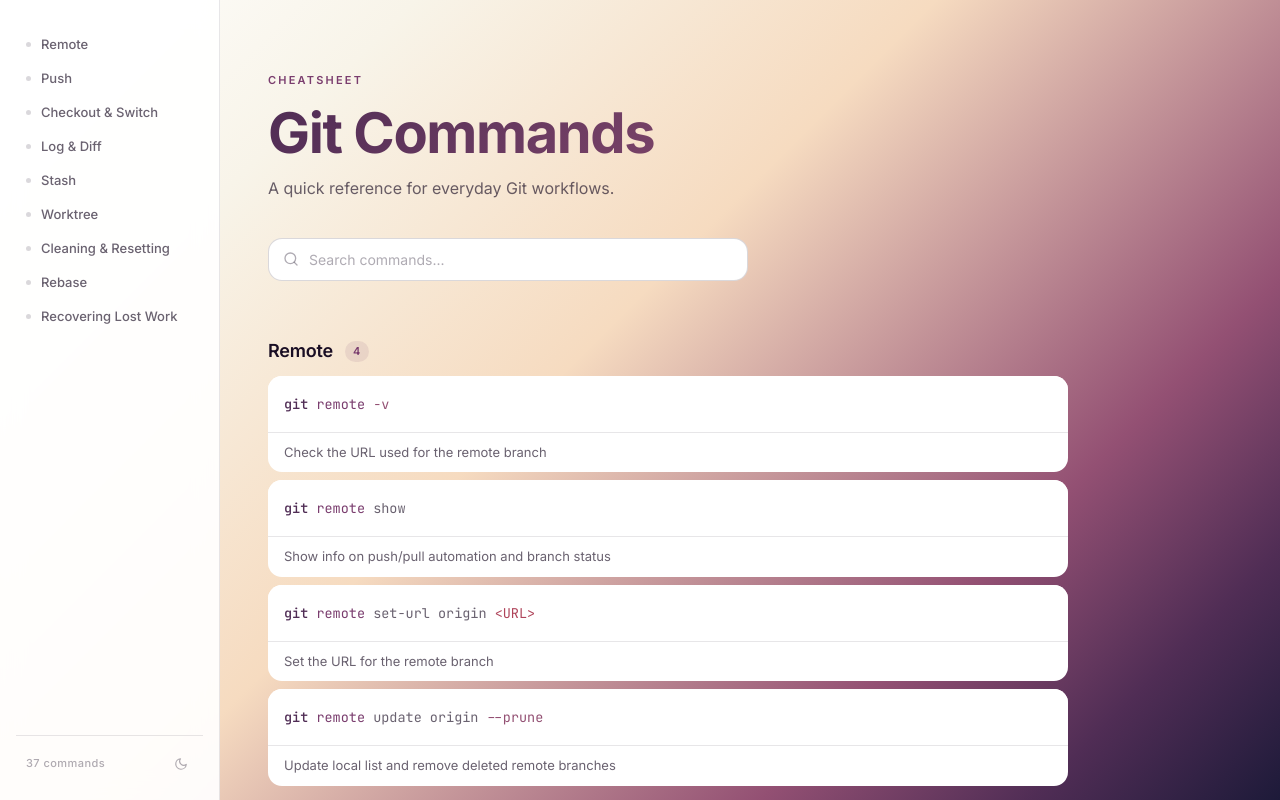
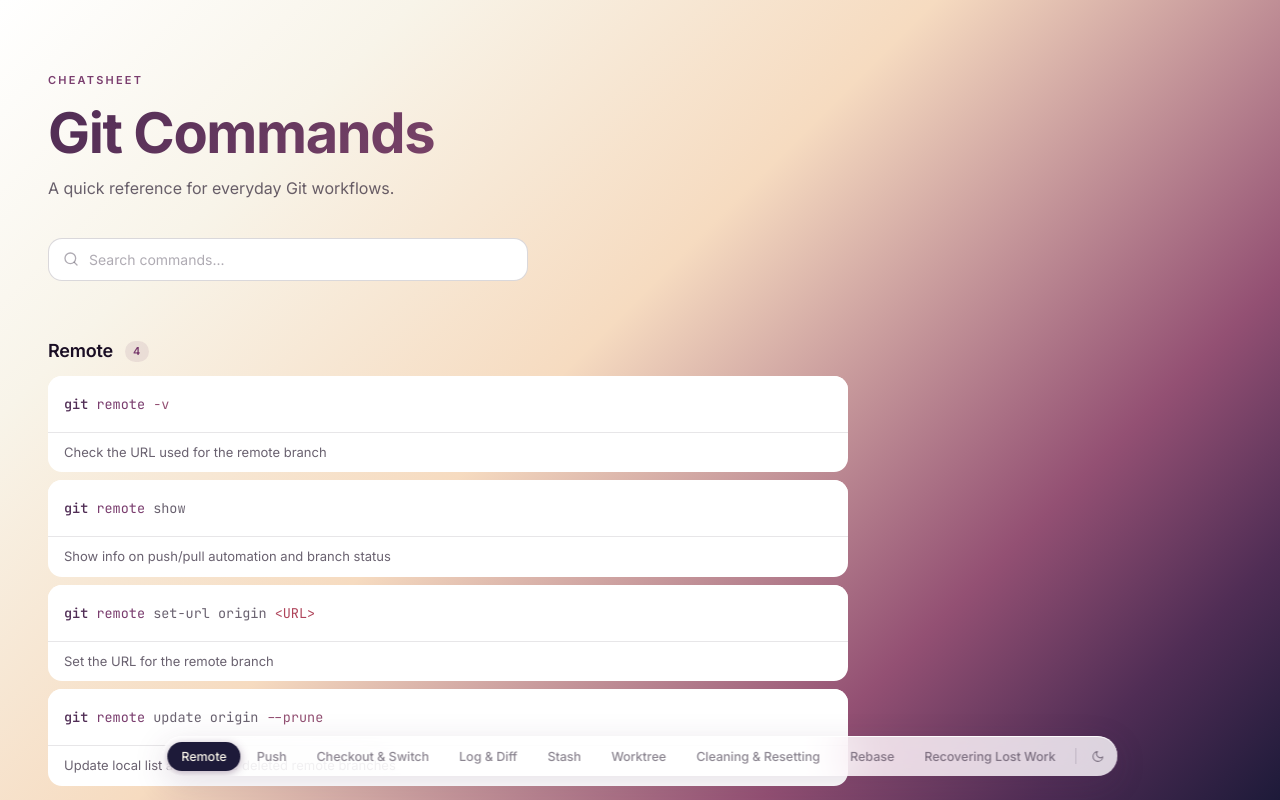
Before and after one commit to yvdmeij/git-commands, a Svelte app: page / in a window 1280 px wide. Both pictures are taken after a click on the button "Toggle theme". Shown: the top 800 px of the page. Built offline with nearby package versions, Linux system fonts and the light colour scheme.

Commit message:
Adjusted light mode menu bar

```diff
--- a/src/App.svelte
+++ b/src/App.svelte
@@ -2,7 +2,7 @@
   import CommandBlock from './lib/CommandBlock.svelte';
   import { sections } from './lib/commands';
 
-  let activeSection = $state<string | null>(null);
+  let activeSection = $state<string>(sections[0].id);
   let search = $state('');
   let copied = $state<string | null>(null);
   let light = $state(localStorage.getItem('theme') === 'light');
@@ -15,6 +15,22 @@
     document.documentElement.setAttribute('data-theme', theme);
     localStorage.setItem('theme', theme);
   }
+
+  $effect(() => {
+    const observer = new IntersectionObserver(
+      (entries) => {
+        entries.forEach(entry => {
+          if (entry.isIntersecting) activeSection = entry.target.id;
+        });
+      },
+      { rootMargin: '-20% 0px -65% 0px', threshold: 0 }
+    );
+    sections.forEach(s => {
+      const el = document.getElementById(s.id);
+      if (el) observer.observe(el);
+    });
+    return () => observer.disconnect();
+  });
 
   const filtered = $derived(
     search.trim().length === 0
@@ -46,42 +62,6 @@
 <div class="shell">
   <!-- Ambient background glow -->
   <div class="bg-glow" aria-hidden="true"></div>
-
-  <!-- Sidebar -->
-  <aside class="sidebar">
-    <nav class="nav">
-      {#each sections as s}
-        <button
-          class="nav-item {activeSection === s.id ? 'active' : ''}"
-          onclick={() => scrollTo(s.id)}
-        >
-          <span class="nav-dot"></span>
-          {s.title}
-        </button>
-      {/each}
-    </nav>
-
-    <div class="sidebar-footer">
-      <span>{sections.reduce((a, s) => a + s.commands.length, 0)} commands</span>
-      <button class="theme-toggle" onclick={toggleTheme} aria-label="Toggle theme">
-        {#if light}
-          <!-- moon: switch back to dark -->
-          <svg width="14" height="14" viewBox="0 0 24 24" fill="none" stroke="currentColor" stroke-width="2" stroke-linecap="round" stroke-linejoin="round">
-            <path d="M21 12.79A9 9 0 1 1 11.21 3 7 7 0 0 0 21 12.79z"/>
-          </svg>
-        {:else}
-          <!-- sun: switch to light -->
-          <svg width="14" height="14" viewBox="0 0 24 24" fill="none" stroke="currentColor" stroke-width="2" stroke-linecap="round" stroke-linejoin="round">
-            <circle cx="12" cy="12" r="5"/>
-            <line x1="12" y1="1" x2="12" y2="3"/><line x1="12" y1="21" x2="12" y2="23"/>
-            <line x1="4.22" y1="4.22" x2="5.64" y2="5.64"/><line x1="18.36" y1="18.36" x2="19.78" y2="19.78"/>
-            <line x1="1" y1="12" x2="3" y2="12"/><line x1="21" y1="12" x2="23" y2="12"/>
-            <line x1="4.22" y1="19.78" x2="5.64" y2="18.36"/><line x1="18.36" y1="5.64" x2="19.78" y2="4.22"/>
-          </svg>
-        {/if}
-      </button>
-    </div>
-  </aside>
 
   <!-- Main content -->
   <main class="main">
@@ -164,6 +144,36 @@
   </div>
 {/if}
 
+<!-- Floating bottom nav -->
+<nav class="bottom-nav">
+  <div class="bottom-nav-inner">
+    {#each sections as s}
+      <button
+        class="bottom-nav-item {activeSection === s.id ? 'active' : ''}"
+        onclick={() => scrollTo(s.id)}
+      >
+        {s.title}
+      </button>
+    {/each}
+    <div class="bottom-nav-sep"></div>
+    <button class="bottom-nav-toggle" onclick={toggleTheme} aria-label="Toggle theme">
+      {#if light}
+        <svg width="13" height="13" viewBox="0 0 24 24" fill="none" stroke="currentColor" stroke-width="2" stroke-linecap="round" stroke-linejoin="round">
+          <path d="M21 12.79A9 9 0 1 1 11.21 3 7 7 0 0 0 21 12.79z"/>
+        </svg>
+      {:else}
+        <svg width="13" height="13" viewBox="0 0 24 24" fill="none" stroke="currentColor" stroke-width="2" stroke-linecap="round" stroke-linejoin="round">
+          <circle cx="12" cy="12" r="5"/>
+          <line x1="12" y1="1" x2="12" y2="3"/><line x1="12" y1="21" x2="12" y2="23"/>
+          <line x1="4.22" y1="4.22" x2="5.64" y2="5.64"/><line x1="18.36" y1="18.36" x2="19.78" y2="19.78"/>
+          <line x1="1" y1="12" x2="3" y2="12"/><line x1="21" y1="12" x2="23" y2="12"/>
+          <line x1="4.22" y1="19.78" x2="5.64" y2="18.36"/><line x1="18.36" y1="5.64" x2="19.78" y2="4.22"/>
+        </svg>
+      {/if}
+    </button>
+  </div>
+</nav>
+
 <style>
   .shell {
     display: flex;
@@ -183,142 +193,90 @@
       linear-gradient(160deg, #0a0610 0%, #110819 50%, #09060f 100%);
   }
 
-  /* ── Sidebar ── */
-  .sidebar {
+  /* ── Bottom nav ── */
+  .bottom-nav {
     position: fixed;
-    top: 0;
-    left: 0;
-    bottom: 0;
-    width: 220px;
-    z-index: 10;
-    display: flex;
-    flex-direction: column;
-    padding: 28px 16px 24px;
-    border-right: 1px solid var(--border);
-    background: rgba(10, 6, 16, 0.7);
-    backdrop-filter: blur(12px);
-    -webkit-backdrop-filter: blur(12px);
+    bottom: 24px;
+    left: 50%;
+    transform: translateX(-50%);
+    z-index: 100;
+    max-width: calc(100vw - 32px);
   }
 
-  .sidebar-logo {
+  .bottom-nav-inner {
     display: flex;
     align-items: center;
-    gap: 10px;
-    padding: 0 8px 28px;
-    border-bottom: 1px solid var(--border);
-    margin-bottom: 20px;
+    gap: 2px;
+    padding: 5px;
+    border-radius: var(--r-pill);
+    background: rgba(255, 255, 255, 0.82);
+    backdrop-filter: blur(24px) saturate(180%);
+    -webkit-backdrop-filter: blur(24px) saturate(180%);
+    overflow-x: auto;
+    scrollbar-width: none;
   }
 
-  .logo-icon {
-    width: 32px;
-    height: 32px;
-    border-radius: 8px;
-    background: linear-gradient(135deg, var(--vd-deep), var(--vd-mauve));
+  .bottom-nav-inner::-webkit-scrollbar { display: none; }
+
+  .bottom-nav-item {
+    flex: none;
+    padding: 7px 14px;
+    border-radius: var(--r-pill);
+    background: transparent;
+    border: none;
+    cursor: pointer;
+    color: rgba(26, 14, 36, 0.45);
+    font-size: 12.5px;
+    font-weight: 500;
+    white-space: nowrap;
+    transition: color var(--dur) var(--ease), background var(--dur) var(--ease);
+  }
+
+  .bottom-nav-item:hover {
+    color: rgba(26, 14, 36, 0.8);
+  }
+
+  .bottom-nav-item.active {
+    background: #502D55;
+    color: #F8F4E9;
+    box-shadow: 0 2px 8px rgba(80, 45, 85, 0.4);
+  }
+
+  .bottom-nav-sep {
+    width: 1px;
+    height: 16px;
+    background: rgba(26, 14, 36, 0.12);
+    margin: 0 4px;
+    flex: none;
+  }
+
+  .bottom-nav-toggle {
+    flex: none;
+    width: 30px;
+    height: 30px;
+    border-radius: var(--r-pill);
+    background: transparent;
+    border: none;
+    cursor: pointer;
+    color: rgba(26, 14, 36, 0.45);
     display: flex;
     align-items: center;
     justify-content: center;
-    color: var(--vd-cream);
-    flex: none;
+    transition: color var(--dur) var(--ease), background var(--dur) var(--ease);
   }
 
-  .logo-text {
-    font-size: 14px;
-    font-weight: 600;
-    color: var(--ink);
-    letter-spacing: -0.01em;
-  }
-
-  .nav {
-    flex: 1;
-    display: flex;
-    flex-direction: column;
-    gap: 2px;
-    overflow-y: auto;
-  }
-
-  .nav-item {
-    display: flex;
-    align-items: center;
-    gap: 10px;
-    width: 100%;
-    padding: 8px 10px;
-    border-radius: var(--r-md);
-    background: transparent;
-    border: none;
-    cursor: pointer;
-    color: var(--ink-2);
-    font-size: 13px;
-    font-weight: 500;
-    text-align: left;
-    transition: background var(--dur) var(--ease), color var(--dur) var(--ease);
-  }
-
-  .nav-dot {
-    width: 5px;
-    height: 5px;
-    border-radius: 50%;
-    background: var(--border-2);
-    flex: none;
-    transition: background var(--dur) var(--ease);
-  }
-
-  .nav-item:hover {
-    background: var(--accent-dim);
-    color: var(--ink);
-  }
-
-  .nav-item:hover .nav-dot,
-  .nav-item.active .nav-dot {
-    background: var(--accent);
-  }
-
-  .nav-item.active {
-    background: var(--accent-dim);
-    color: var(--vd-peach);
-    font-weight: 600;
-  }
-
-  .sidebar-footer {
-    padding: 16px 10px 0;
-    border-top: 1px solid var(--border);
-    font-size: 11px;
-    color: var(--ink-3);
-    font-weight: 500;
-    letter-spacing: 0.04em;
-    display: flex;
-    align-items: center;
-    justify-content: space-between;
-  }
-
-  .theme-toggle {
-    display: flex;
-    align-items: center;
-    justify-content: center;
-    width: 24px;
-    height: 24px;
-    border-radius: var(--r-sm);
-    background: transparent;
-    border: 1px solid transparent;
-    cursor: pointer;
-    color: var(--ink-3);
-    transition: color var(--dur) var(--ease), background var(--dur) var(--ease), border-color var(--dur) var(--ease);
-    flex: none;
-  }
-
-  .theme-toggle:hover {
-    color: var(--accent);
-    background: var(--accent-dim);
-    border-color: var(--border-2);
+  .bottom-nav-toggle:hover {
+    color: rgba(26, 14, 36, 0.8);
+    background: rgba(26, 14, 36, 0.06);
   }
 
   /* ── Main ── */
   .main {
     flex: 1;
-    margin-left: 220px;
-    padding: 0 48px 96px;
+    padding: 0 48px 120px;
     position: relative;
     z-index: 1;
-    max-width: calc(100% - 220px);
+    max-width: 100%;
   }
 
   /* ── Hero ── */
@@ -480,7 +438,7 @@
   /* ── Toast ── */
   .toast {
     position: fixed;
-    bottom: 28px;
+    bottom: 88px;
     left: 50%;
     transform: translateX(-50%);
     z-index: 100;
@@ -508,8 +466,35 @@
     background: linear-gradient(135deg, #ffffff 0%, #F8F4E9 20%, #F6DBC0 45%, #935073 75%, #502D55 88%, #1D1A39 100%);
   }
 
-  :global([data-theme="light"]) .sidebar {
-    background: rgba(255, 255, 255, 0.92);
+  :global([data-theme="light"]) .bottom-nav-inner {
+    background: rgba(255, 255, 255, 0.80);
+    box-shadow: 0 8px 32px rgba(80, 45, 85, 0.15), inset 0 1px 0 rgba(255, 255, 255, 0.9);
+  }
+
+  :global([data-theme="light"]) .bottom-nav-item {
+    color: rgba(26, 14, 36, 0.5);
+  }
+
+  :global([data-theme="light"]) .bottom-nav-item:hover {
+    color: #1a0e24;
+  }
+
+  :global([data-theme="light"]) .bottom-nav-item.active {
+    background: #1D1A39;
+    color: #F8F4E9;
+  }
+
+  :global([data-theme="light"]) .bottom-nav-sep {
+    background: rgba(26, 14, 36, 0.15);
+  }
+
+  :global([data-theme="light"]) .bottom-nav-toggle {
+    color: rgba(26, 14, 36, 0.5);
+  }
+
+  :global([data-theme="light"]) .bottom-nav-toggle:hover {
+    color: #1a0e24;
+    background: rgba(26, 14, 36, 0.06);
   }
 
   :global([data-theme="light"]) .search-wrap,
@@ -531,20 +516,9 @@
   :global([data-theme="light"] .copy-btn.copied) { color: var(--tok-arg); }
 
   /* ── Responsive ── */
-  @media (max-width: 900px) {
-    .sidebar {
-      display: none;
-    }
-    .main {
-      margin-left: 0;
-      max-width: 100%;
-      padding: 0 24px 80px;
-    }
-  }
-
   @media (max-width: 600px) {
     .main {
-      padding: 0 16px 64px;
+      padding: 0 16px 120px;
     }
     .hero {
       padding: 40px 0 40px;
```
